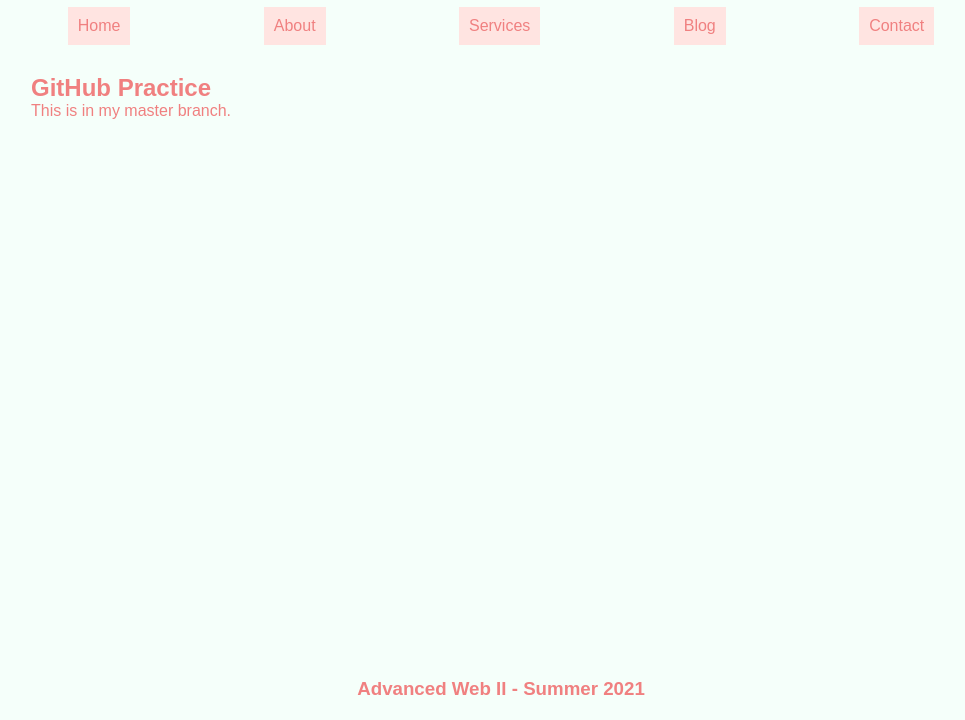
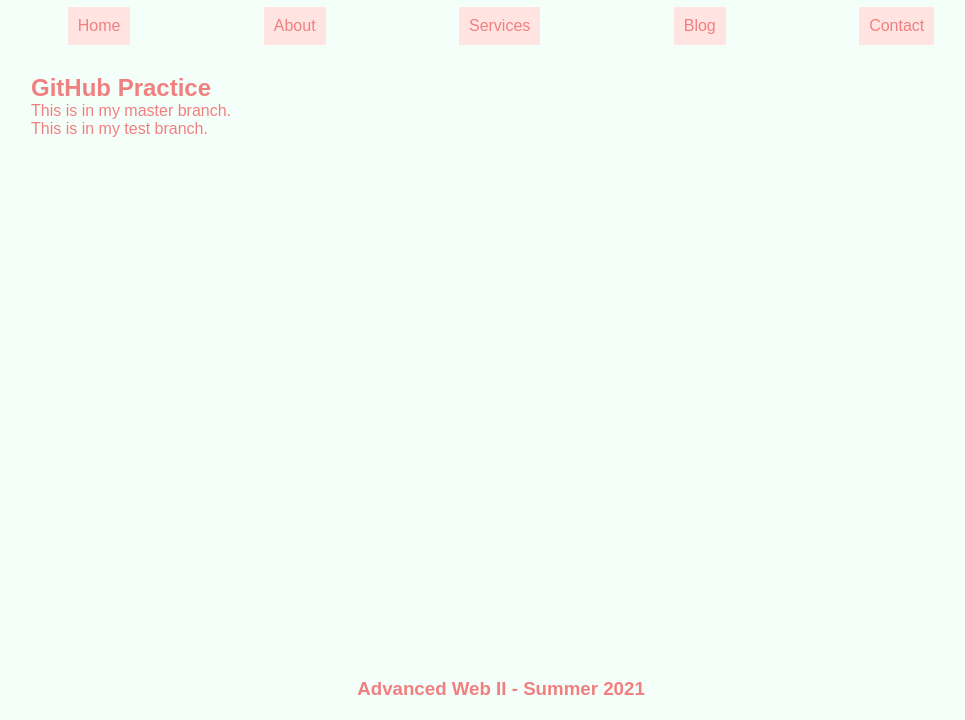
Before and after one commit to machristiana/m1-hw1-christiana-melissa, a plain HTML site: page index.html in a window 1280 px wide. Shown: the part 80-800 px from the top of the page, without its empty margins (139-1104 px from the left). Drawn offline with Linux system fonts and the light colour scheme; a web font is replaced by a local one.

Commit message:
Add paragraph to index.html file

```diff
--- a/index.html
+++ b/index.html
@@ -38,6 +38,7 @@
     <main class="site-content">
         <h2>GitHub Practice</h2>
         <p>This is in my master branch.</p>
+        <p>This is in my test branch.</p>
 
     </main>
 
```
